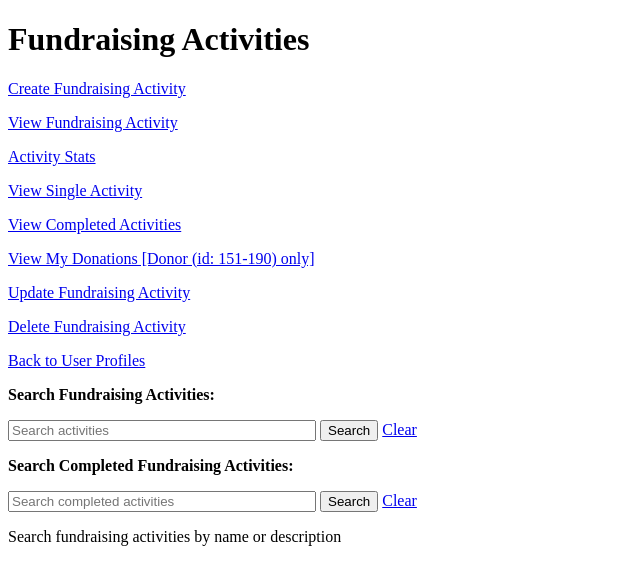
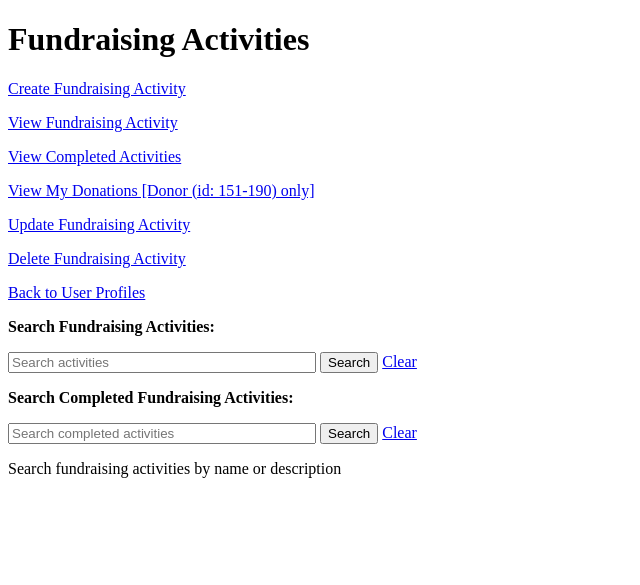
Before and after one commit to Anythingsaf22/CSIT314-SDM, a Flask app: page /activities in a window 1280 px wide. Shown: the top 585 px of the page, without its empty margins (0-640 px from the left). Run offline with Flask 3, Linux system fonts and the light colour scheme.

Commit message:
Update list_activities.html

```diff
--- a/templates/activities/list_activities.html
+++ b/templates/activities/list_activities.html
@@ -19,12 +19,6 @@
     </p>
     <p>
         <a href="{{ url_for('fundraising_activity.view_activity') }}">View Fundraising Activity</a>
-    </p>
-    <p>
-        <a href="{{ url_for('fundraising_activity.activity_stats') }}">Activity Stats</a>
-    </p>
-    <p>
-        <a href="{{ url_for('fundraising_activity.view_single_activity') }}">View Single Activity</a>
     </p>
     <p>
         <a href="{{ url_for('fundraising_activity.view_completed_activities') }}">View Completed Activities</a>
```
